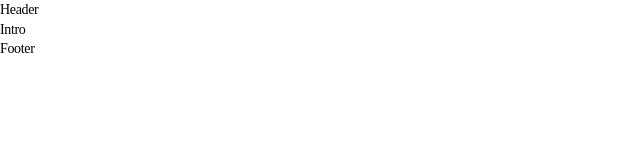
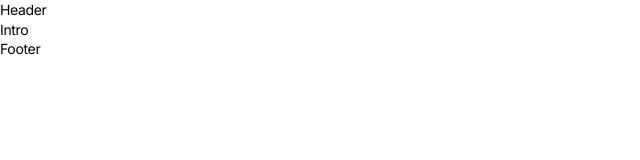
Before and after one commit to jd0097/study-hub, a React (Create React App) app: page / in a window 1280 px wide. Shown: the top 160 px of the page, without its empty margins (0-640 px from the left). Built offline with nearby package versions, Linux system fonts and the light colour scheme.

Commit message:
feat: font-family 추가

```diff
--- a/src/index.css
+++ b/src/index.css
@@ -1,4 +1,6 @@
 @charset "utf-8";
+@import url('https://fonts.googleapis.com/css2?family=Gothic+A1:wght@100;200;300;400;500;600;700;800;900&family=Inter:wght@100;200;300;400;500;600;700;800;900&display=swap');
+
 
 * {
   margin: 0;
@@ -19,6 +21,7 @@
   font-size: 16px;
 }
 body {
+  font-family: 'Inter','Gothic A1', sans-serif;
   font-size: 14px;
   color: #000;
   line-height: 1.4;
```
